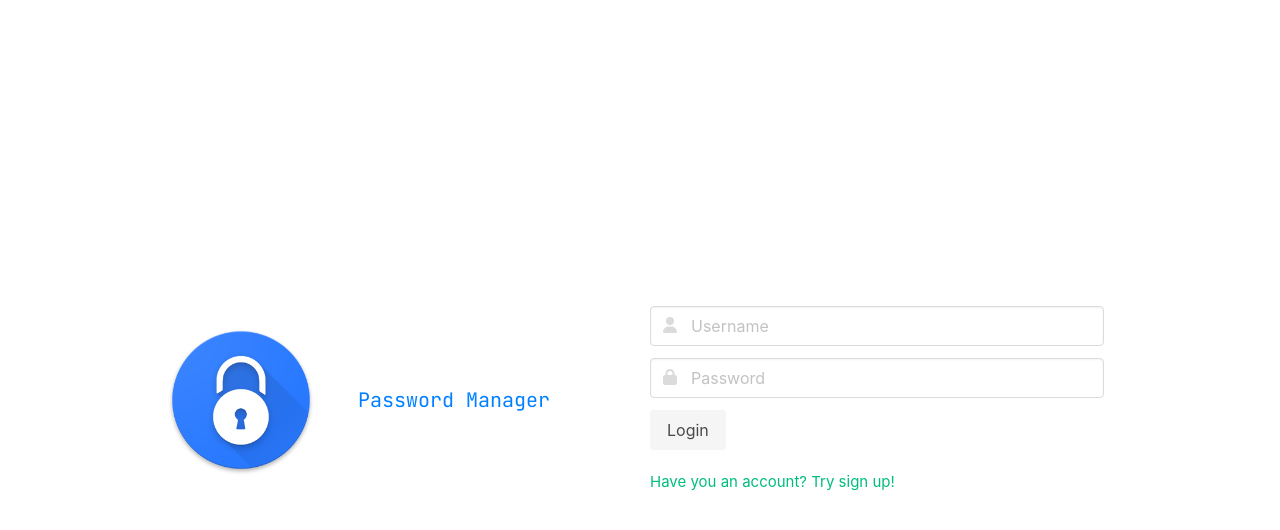
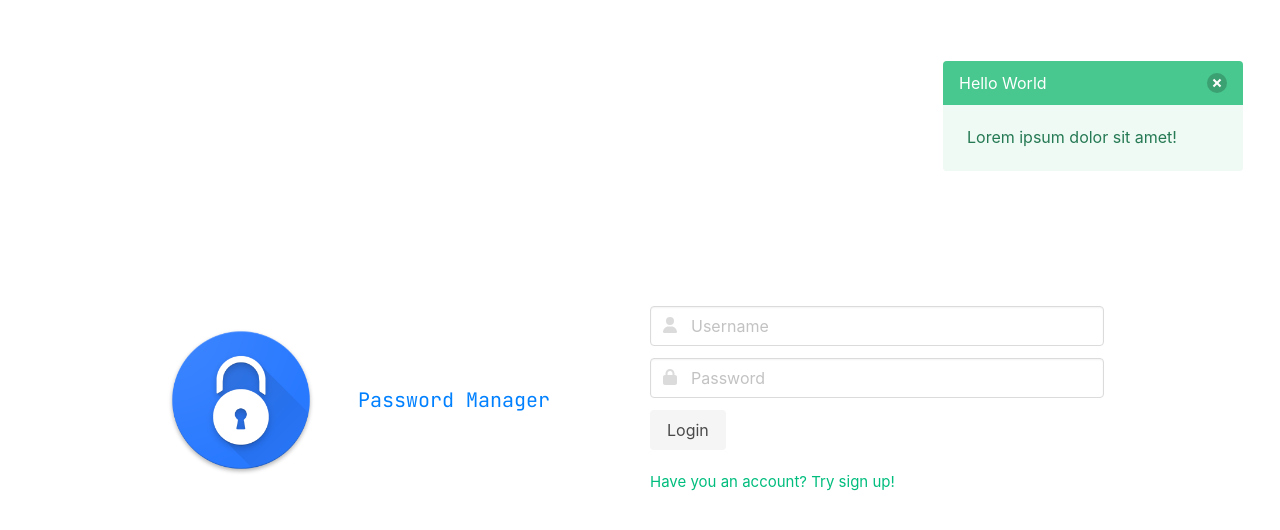
Before and after one commit to AlessandroSFreitas/password_manager_fe, a Vue app: page / in a window 1280 px wide. Shown: the top 530 px of the page. Built offline with nearby package versions, Linux system fonts and the light colour scheme; no server answers.

Commit message:
chore: create basic notification component

```diff
--- a/index.html
+++ b/index.html
@@ -9,6 +9,7 @@
     <link href='https://fonts.googleapis.com/css?family=JetBrains Mono' rel='stylesheet'>
   </head>
   <body>
+    <div id="notifications"></div>
     <div id="app"></div>
     <script type="module" src="/src/main.ts"></script>
   </body>
--- a/src/assets/main.css
+++ b/src/assets/main.css
@@ -33,3 +33,11 @@ a,
     padding: 0 2rem;
   }
 }
+
+#notifications {
+  position: absolute;
+  right: 0;
+  top: 3%;
+  padding: 37px;
+  z-index: 1;
+}
--- a/src/components/Login.vue
+++ b/src/components/Login.vue
@@ -49,7 +49,12 @@ export default defineComponent({
     },
     methods: {
         async submit() {
-            await loginService.post(this.username, this.password)
+            const response = await loginService.post(this.username, this.password)
+
+            console.log(response.data)
+            return {
+                response
+            }
         }
     },
     async mounted() {
--- /dev/null
+++ b/src/components/Notifications.vue
@@ -0,0 +1,28 @@
+<template>
+    <div class="notification">
+        <article class="message is-success">
+            <div class="message-header">
+              <p>Hello World</p>
+              <button class="delete" aria-label="delete"></button>
+            </div>
+            <div class="message-body">
+                Lorem ipsum dolor sit amet!
+            </div>
+        </article>
+    </div>
+</template>
+
+<script lang="ts">
+import { defineComponent } from 'vue';
+
+export default defineComponent ({
+    name: 'Notifications',
+})
+</script>
+
+<style scoped>
+.notification {
+    width: 300px;
+    padding: 0px;
+}
+</style>
--- a/src/main.ts
+++ b/src/main.ts
@@ -1,5 +1,6 @@
 import { createApp } from 'vue'
 import App from './App.vue'
+import Notifications from '@/components/Notifications.vue';
 
 /* import font awesome icon component */
 import { FontAwesomeIcon } from '@fortawesome/vue-fontawesome'
@@ -9,3 +10,6 @@ import './assets/main.css'
 createApp(App)
 .component('font-awesome-icon', FontAwesomeIcon)
 .mount('#app')
+
+createApp(Notifications)
+.mount('#notifications')
--- a/src/services/login.service.js
+++ b/src/services/login.service.js
@@ -18,7 +18,7 @@ class LoginService {
                 auth: { username: user, password: password },
             });
         } catch (error) {
-            console.log(error)
+            return { error }
         }
     }
 }
```
Also changed, not shown: src/App.vue (+7 -6 lines).
